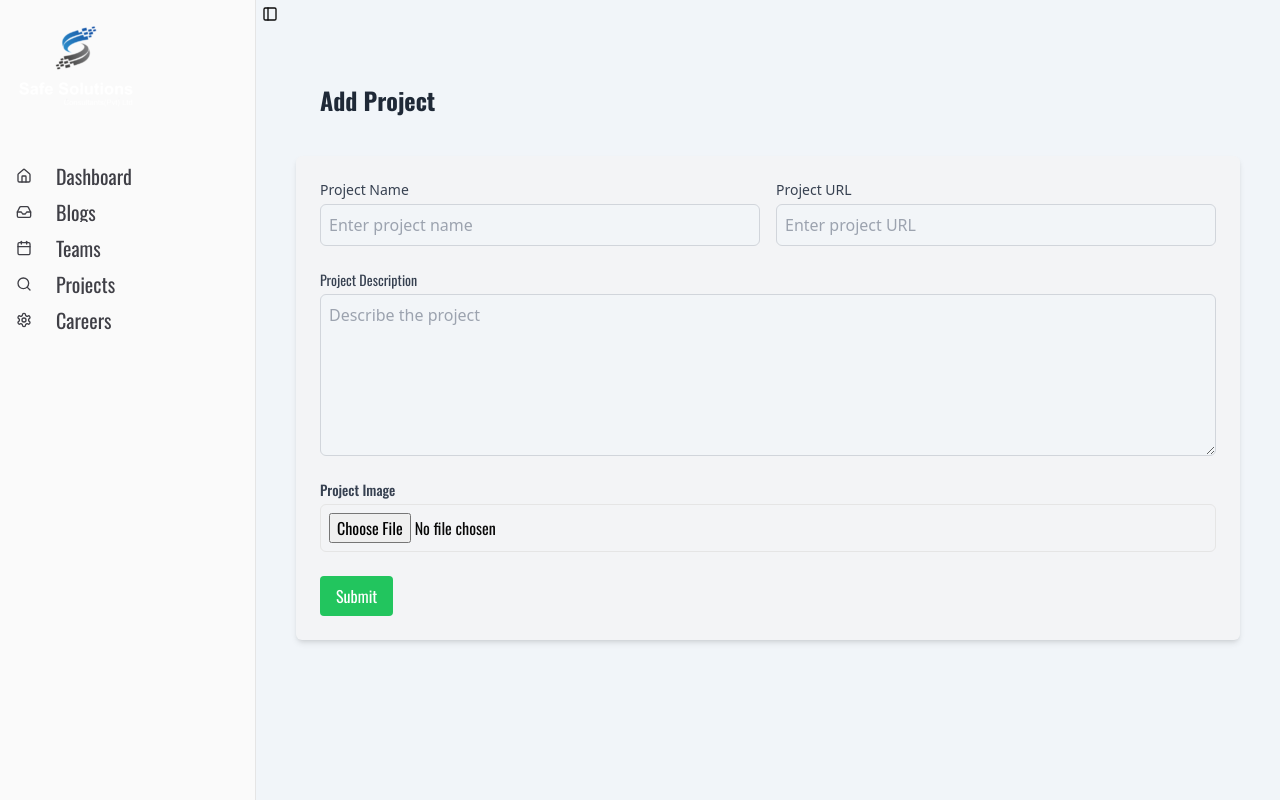
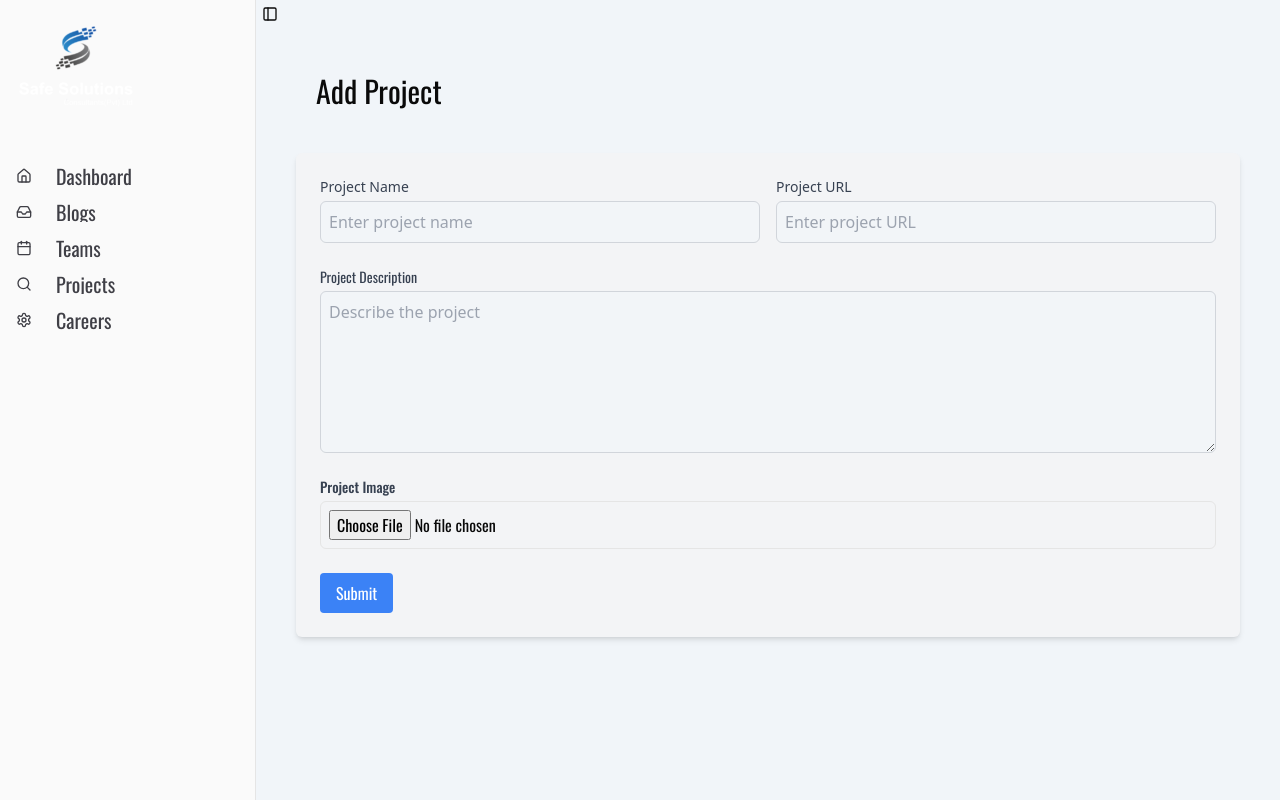
Before and after one commit to waseemarchiwiz/safesolutions-portfolio-webapp, a React (Vite) app: page /admin/projects in a window 1280 px wide. Built offline with nearby package versions, Linux system fonts and the light colour scheme.

Commit message:
fixed minor issue in admin careers and admin projects

```diff
--- a/src/pages/Admin/AdminCareers.jsx
+++ b/src/pages/Admin/AdminCareers.jsx
@@ -12,7 +12,7 @@ const AdminCareers = () => {
     description: "",
   };
 
-  const handleSubmit = (values, { resetForm,setSubmitting }) => {
+  const handleSubmit = (values, { resetForm, setSubmitting }) => {
     console.log("Submitted Job Opening:", values);
     // Simulate a network request delay
     setTimeout(() => {
--- a/src/pages/Admin/AdminProjects.jsx
+++ b/src/pages/Admin/AdminProjects.jsx
@@ -11,17 +11,18 @@ const AdminProjects = () => {
     projectImage: null,
   };
 
-  const handleSubmit = (values, { setSubmitting }) => {
+  const handleSubmit = (values, { resetForm, setSubmitting }) => {
     console.log("Submitted Project Data:", values);
     setTimeout(() => {
       setSubmitting(false);
+      resetForm();
       alert("Project submitted successfully!");
     }, 2000);
   };
 
   return (
     <div className="p-10">
-      <h1 className="text-2xl font-bold text-gray-800 my-4 ml-6">
+      <h1 className="text-[30px] ml-5">
         Add Project
       </h1>
       <div className="bg-gray-100 mt-10 p-6 rounded-md shadow-md">
@@ -72,7 +73,7 @@ const AdminProjects = () => {
               <button
                 type="submit"
                 disabled={isSubmitting}
-                className="mt-4 bg-green-500 text-white px-4 py-2 rounded"
+                className="mt-4 bg-blue-500 text-white px-4 py-2 rounded"
               >
                 {isSubmitting ? (
                   <div className="flex justify-center items-center">
```
